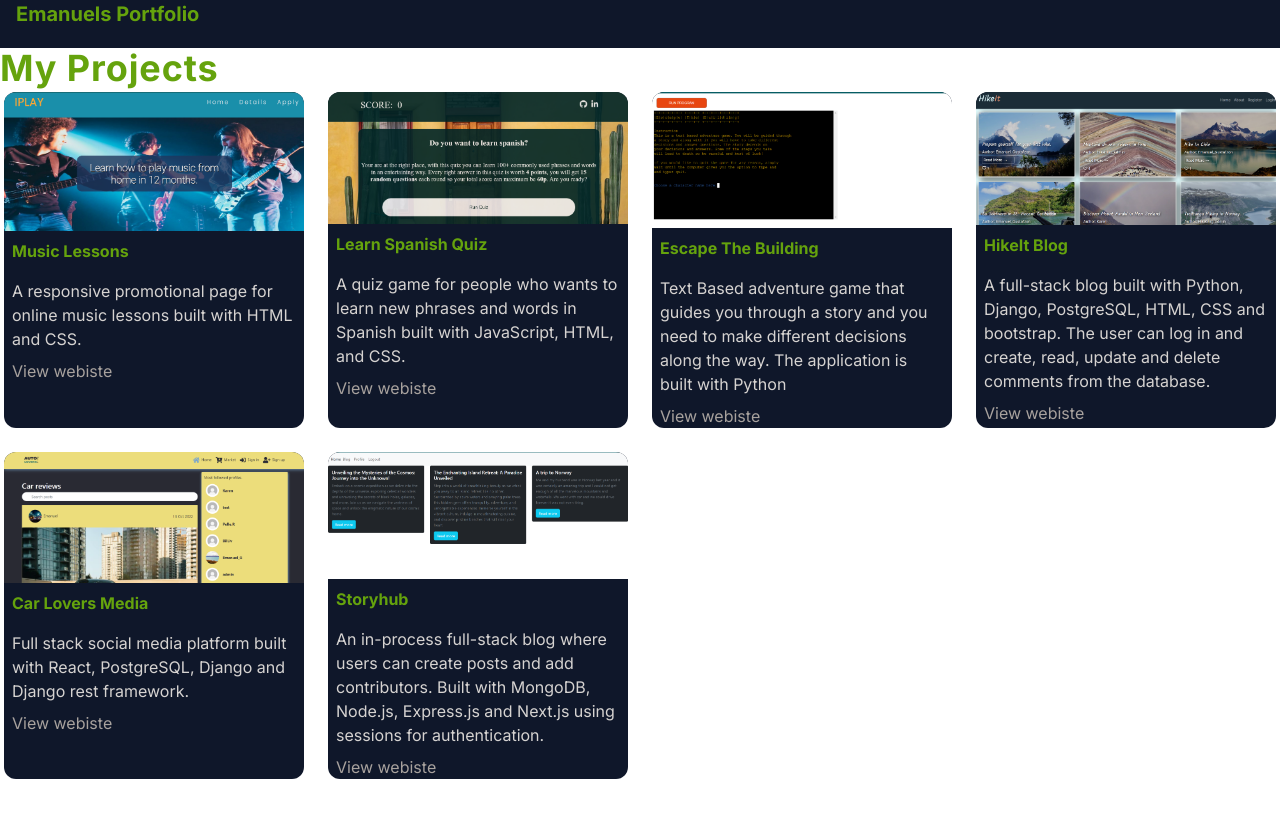
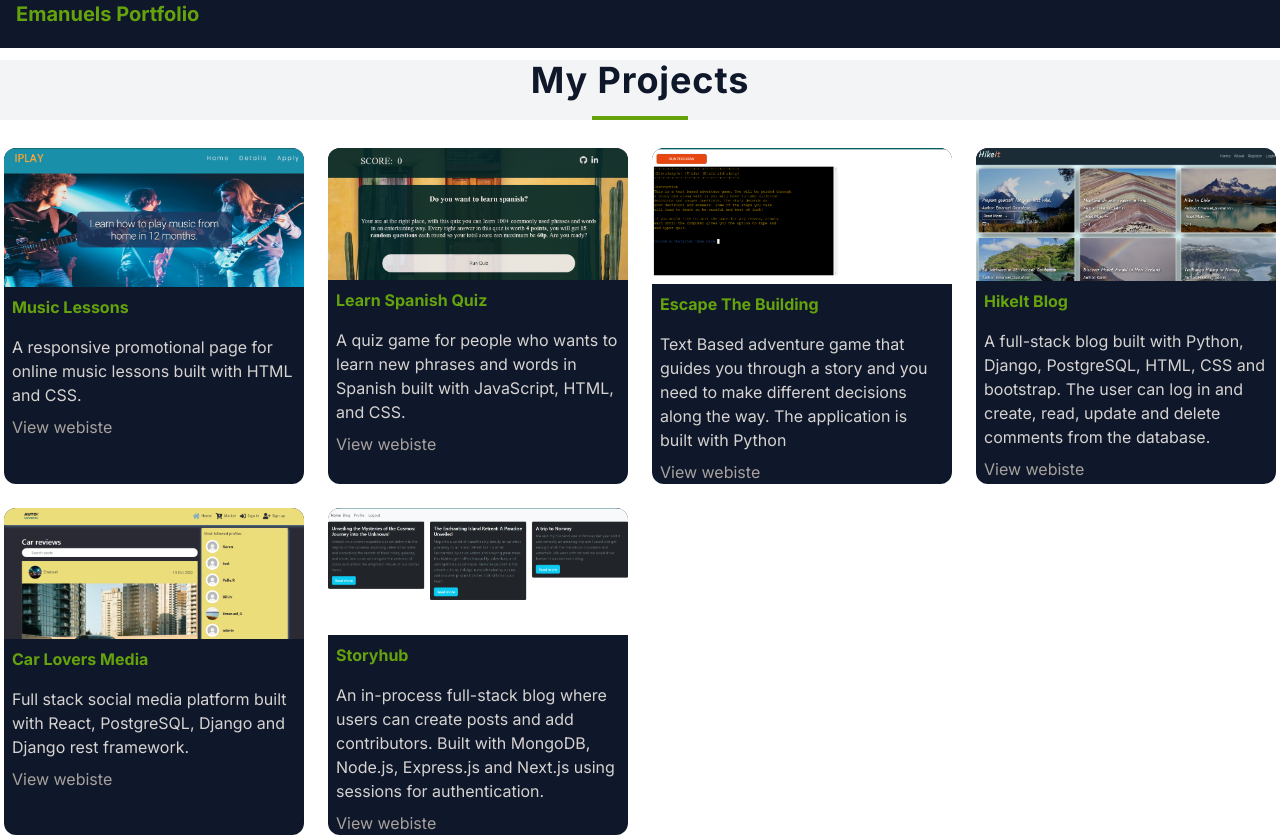
Before and after one commit to EmanuelGustafzon/portfolio, a Next.js app in the folder portfolio/: page / in a window 1280 px wide. Before the commit the page ends 800 px from the top, so only its background shows below. Built offline with nearby package versions, Linux system fonts and the light colour scheme.

Commit message:
create header component

```diff
--- a/portfolio/app/page.tsx
+++ b/portfolio/app/page.tsx
@@ -1,7 +1,7 @@
 import NavBar from '../components/NavBar'
 import Card from '../components/Card'
 import { projects } from '../portfolio-projects/projects'
-import { title } from 'process'
+import Header from '../components/Header'
 
 export default function Home() {
 
@@ -12,7 +12,7 @@ export default function Home() {
   return (
     <div>
       <NavBar/>
-      <h2 className='text-lime-600 font-bold text-4xl tracking-wide'>My Projects</h2>
+      <Header text='My Projects'/>
       <div className='grid grid-cols-auto gap-4 sm:grid-cols-2 md:grid-cols-3 lg:grid-cols-4' >
       {projects?.map( project => {
        return (
--- /dev/null
+++ b/portfolio/components/Header.jsx
@@ -0,0 +1,15 @@
+'use client'
+import React from 'react'
+
+const Header = ({text}) => {
+  return (
+    <div className='flex flex-col items-center justify-center bg-gray-100 mt-3 mb-6'>
+    <h2 className='text-slate-900 font-bold text-4xl tracking-wide mb-4'>
+      {text}
+    </h2>
+    <div className='w-24 h-1 bg-lime-600'></div>
+  </div>
+  )
+}
+
+export default Header
```
